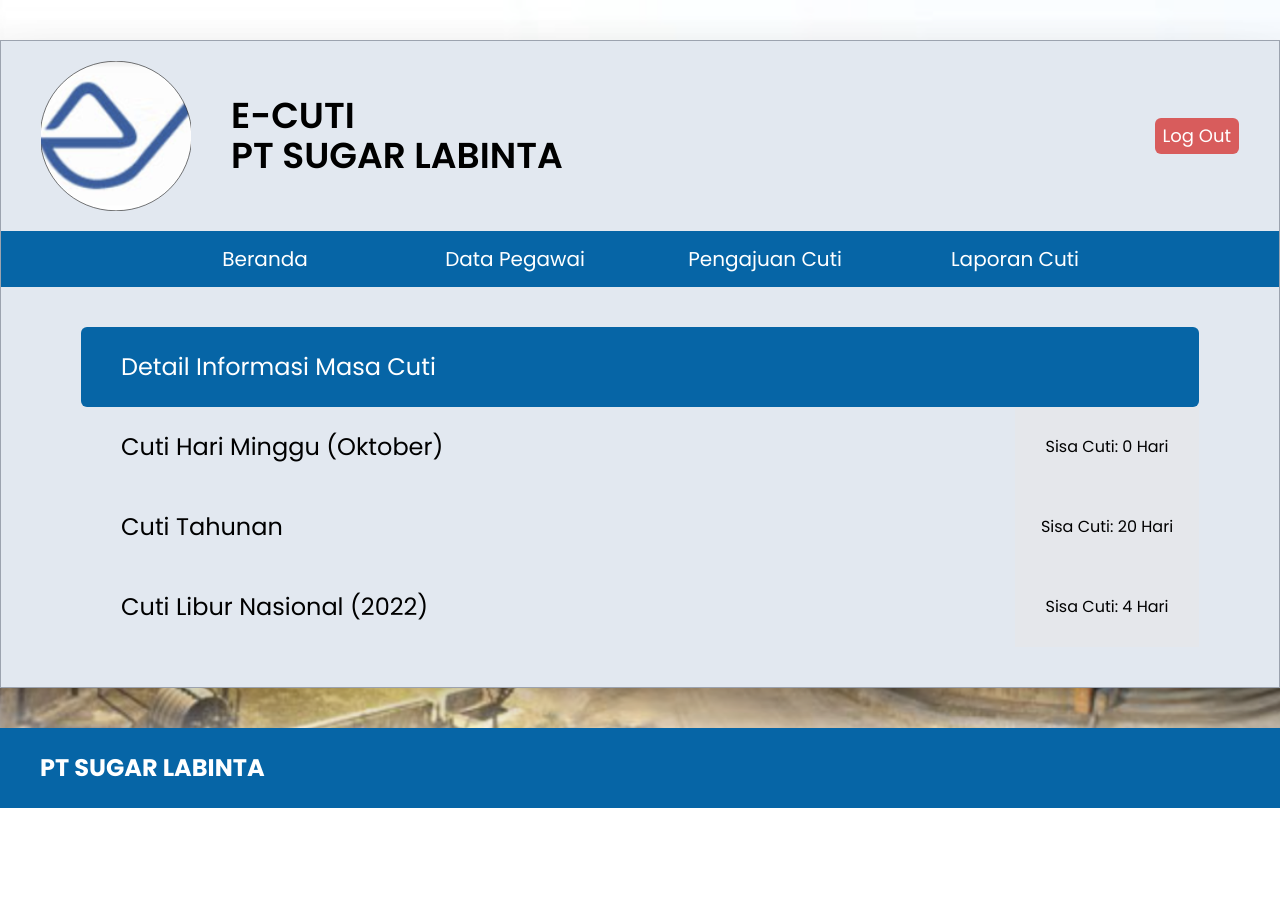
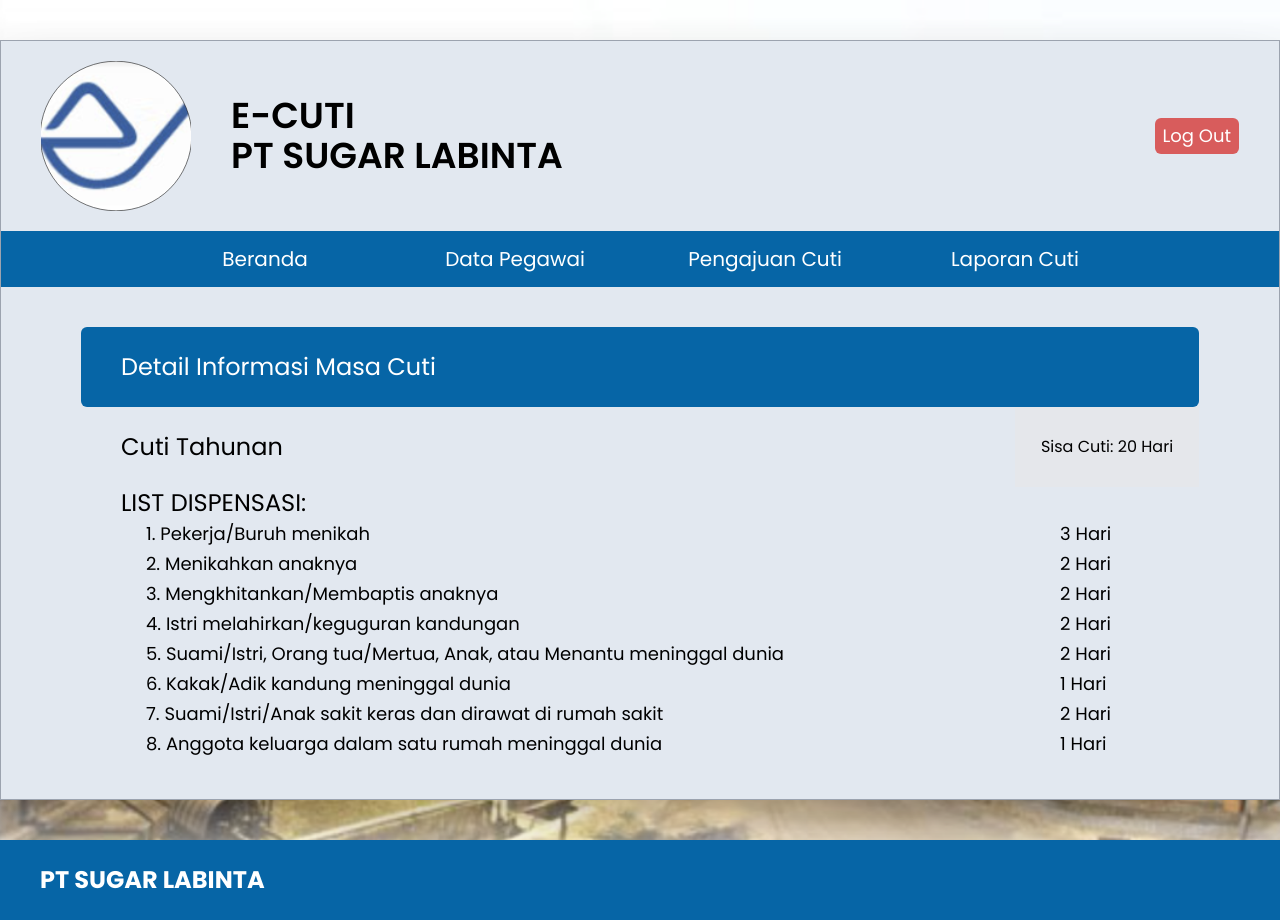
Before and after one commit to barbar17/tubes-PTI, a React (Create React App) app in the folder frontend/: page /user/informasi_masa_cuti in a window 1280 px wide. Before the commit the page ends 808 px from the top, so only its background shows below. Built offline with nearby package versions, Linux system fonts and the light colour scheme; no server answers.

Commit message:
update frontend function

```diff
--- a/frontend/src/Pages/Beranda/BerandaSuper.js
+++ b/frontend/src/Pages/Beranda/BerandaSuper.js
@@ -13,7 +13,7 @@
   const [pegawaiCuti, setPegawaiCuti] = useState('');
 
   const now = new Date();
-  const currentDate = `${now.getFullYear()}-${now.getMonth() + 1}-${now.getDate()}`
+  now.setHours(0, 0, 0, 0)
 
   const getPegawai = async () => {
     const response = await axios.get('http://localhost:5000/pegawai');
@@ -31,8 +31,12 @@
 
     let pegawaiCuti = 0;
     for (let index = 0; index < response.data.length; index++) {
-      const element = response.data[index].tglselesai;
-      if (element >= currentDate) {
+      const start = new Date(response.data[index].tglmulai);
+      start.setHours(0, 0, 0, 0)
+      const end = new Date(response.data[index].tglselesai);
+      end.setHours(0, 0, 0, 0)
+      console.log(start, now)
+      if (start <= now && now <= end) {
         pegawaiCuti += 1
       }
     }
--- a/frontend/src/Pages/DaftarPengajuanCuti/KonfirmasiSuperAdmin.js
+++ b/frontend/src/Pages/DaftarPengajuanCuti/KonfirmasiSuperAdmin.js
@@ -14,7 +14,7 @@
     const startDate = new Date(props.detailCuti.tglmulai);
     const finishDate = new Date(props.detailCuti.tglselesai);
     const totalTime = finishDate.getTime() - startDate.getTime()
-    const totalDay = -Math.ceil(totalTime / (1000 * 3600 * 24));
+    const totalDay = -Math.ceil(totalTime / (1000 * 3600 * 24)) - 1;
 
     const getSuperAdmin = async () => {
         const response = await axios.get(`http://localhost:5000/superadmin/${context.userId}`);
@@ -49,11 +49,13 @@
                 }
             });
 
-            await axios.patch(`http://localhost:5000/pegawai/totalCuti/${props.detailCuti.userid}`, { "totalCuti": totalDay }, {
-                headers: {
-                    "Content-type": "application/json"
-                }
-            });
+            if (props.detailCuti.jeniscuti !== "Cuti Dispensasi") {
+                await axios.patch(`http://localhost:5000/pegawai/totalCuti/${props.detailCuti.userid}`, { "totalCuti": totalDay }, {
+                    headers: {
+                        "Content-type": "application/json"
+                    }
+                })
+            }
         } catch (error) {
             console.log(error);
         }
--- a/frontend/src/Pages/ImformasiMasaCuti/InformasiMasaCuti.js
+++ b/frontend/src/Pages/ImformasiMasaCuti/InformasiMasaCuti.js
@@ -5,35 +5,12 @@
 function InformasiMasaCuti() {
   const props = useContext(AuthContext)
 
-  const [totalMinggu, setTotalMinggu] = useState(0);
-  const [cutiTahunan, setCutiTahunan] = useState(20);
+  const cutiTahunan = 20;
   const [cutiDiambil, setCutiDiambil] = useState('')
-
-  const daysInMonth = (month, year) => {
-    return new Date(year, month, 0).getDate();
-  }
-
-  const months = ["Januari", "Februari", "Maret", "April", "Mei", "Juni", "Juli", "Agustus", "September", "Oktober", "November", "Desember"];
-  const date = new Date()
-  const month = months[date.getMonth()]
-  const year = date.getFullYear()
-
-  const minggu = () => {
-    const date = new Date();
-    const totalDay = daysInMonth(date.getMonth(), date.getFullYear())
-    for (var i = 1; i <= totalDay; i++) {
-      var newDate = new Date(date.getFullYear(), date.getMonth(), i)
-      if (newDate.getDay() === 0) {
-        setTotalMinggu((oldTotal) => oldTotal + 1);
-      }
-    }
-
-  }
 
   const getPegawaiById = async () => {
     const response = await axios.get(`http://localhost:5000/pegawai/${props.userId}`);
     setCutiDiambil(response.data.cutidiambil)
-    minggu()
   }
 
   useEffect(() => {
@@ -46,14 +23,6 @@
       <div className="flex flex-col justify-around w-full">
         <div className="w-full bg-main h-20 flex text-white text-2xl  items-center p-10 rounded-md">Detail Informasi Masa Cuti</div>
         <div className="flex justify-around w-full">
-          <div className=" w-full h-20 flex text-2xl  items-center p-10 text-black">Cuti Hari Minggu ({month})</div>
-          <div className="flex items-center justify-center bg-gray-200 w-1/5">
-            <div className="relative inline-block text-left">
-              <div>Sisa Cuti: {totalMinggu} Hari</div>
-            </div>
-          </div>
-        </div>
-        <div className="flex justify-around w-full">
           <div className=" w-full h-20 flex text-2xl  items-center p-10 text-black">Cuti Tahunan</div>
           <div className="flex items-center justify-center bg-gray-200 w-1/5">
             <div className="relative inline-block text-left">
@@ -61,30 +30,45 @@
             </div>
           </div >
         </div >
-        {/* <div className="flex justify-around w-full">
-          <div className=" w-full h-20 flex text-2xl  items-center p-10 text-black">Cuti Izin</div>
-          <div className="flex items-center justify-center bg-gray-200 w-1/5">
-            <div className="relative inline-block text-left">
-              <div>Sisa Cuti: 9 Hari</div>
-            </div>
-          </div >
-        </div > */}
-        <div className="flex justify-around w-full">
-          <div className=" w-full h-20 flex text-2xl  items-center p-10 text-black">Cuti Libur Nasional ({year})</div>
-          <div className="flex items-center justify-center bg-gray-200 w-1/5">
-            <div className="relative inline-block text-left">
-              <div>Sisa Cuti: 4 Hari</div>
-            </div>
-          </div >
+        <div className="flex flex-col justify-around w-full">
+          <div className=" w-full flex text-2xl  items-center px-10 text-black">LIST DISPENSASI:</div>
+          <table className="mx-16 text-lg">
+            <tbody>
+              <tr >
+                <td>1. Pekerja/Buruh menikah</td>
+                <td>3 Hari</td>
+              </tr>
+              <tr >
+                <td>2. Menikahkan anaknya</td>
+                <td>2 Hari</td>
+              </tr>
+              <tr >
+                <td>3. Mengkhitankan/Membaptis anaknya</td>
+                <td>2 Hari</td>
+              </tr>
+              <tr >
+                <td>4. Istri melahirkan/keguguran kandungan</td>
+                <td>2 Hari</td>
+              </tr>
+              <tr >
+                <td>5. Suami/Istri, Orang tua/Mertua, Anak, atau Menantu meninggal dunia</td>
+                <td>2 Hari</td>
+              </tr>
+              <tr >
+                <td>6. Kakak/Adik kandung meninggal dunia</td>
+                <td>1 Hari</td>
+              </tr>
+              <tr >
+                <td>7. Suami/Istri/Anak sakit keras dan dirawat di rumah sakit</td>
+                <td>2 Hari</td>
+              </tr>
+              <tr >
+                <td>8. Anggota keluarga dalam satu rumah meninggal dunia</td>
+                <td>1  Hari</td>
+              </tr>
+            </tbody>
+          </table>
         </div >
-        {/* <div className="flex justify-around w-full">
-          <div className=" w-full h-20 flex text-2xl  items-center p-10 text-black">Cuti Dispensasi</div>
-          <div className="flex items-center justify-center bg-gray-200 w-1/5">
-            <div className="relative inline-block text-left">
-              <div>Sisa Cuti: 21 Hari</div>
-            </div>
-          </div >
-        </div > */}
       </div >
     </div >
   );
--- a/frontend/src/Pages/Pengajuan/Pengajuan.js
+++ b/frontend/src/Pages/Pengajuan/Pengajuan.js
@@ -19,13 +19,12 @@
   const [cutiDiambil, setCutiDiambil] = useState('')
   const [ttdPegawai, setTtdPegawai] = useState()
 
-  const now = new Date();
-  const currentDate = `${now.getFullYear()}-${now.getMonth() + 1}-${now.getDate()}`
+  const currentDate = new Date().toISOString().split('T')[0];
 
   const startDate = new Date(tglmulai);
   const finishDate = new Date(tglselesai);
   const totalTime = finishDate.getTime() - startDate.getTime()
-  const totalDay = Math.ceil(totalTime / (1000 * 3600 * 24));
+  const totalDay = Math.ceil(totalTime / (1000 * 3600 * 24)) + 1;
 
   const go = useNavigate()
 
@@ -50,7 +49,7 @@
 
   const savePengajuanCuti = async (event) => {
     event.preventDefault();
-    if (jatahcuti - cutiDiambil - totalDay < 0) return alert("Cuti melebihih batas hari")
+    if (jeniscuti !== "Cuti Dispensasi" && jatahcuti - cutiDiambil - totalDay < 0) return alert("Cuti melebihih batas hari")
     if (pegawaiCuti >= 3) return alert(`Sudah terdapat 3 pegawai cuti di divisi ${props.divisi}`)
     const totalDayValid = jeniscuti === "Cuti Dispensasi" ? 0 : totalDay
 
@@ -100,7 +99,7 @@
           Formulir Pengajuan Cuti
         </div>
         <form className="w-full bg-white text-xl p-10" onSubmit={savePengajuanCuti}>
-          <table className="border-separate border-spacing-y-2 border-spacing-x-5">
+          <table className="border-separate border-spacing-y-2 border-spacing-x-5 ">
             <tbody>
               <tr>
                 <td>
@@ -109,7 +108,7 @@
                 <td> :
                   <input
                     type="text"
-                    className="rounded-md ml-2 border-slate-400 border py-1 px-2 "
+                    className="rounded-md ml-2 border-slate-400 border py-1 px-2 text-gray-500"
                     value={nama}
                     disabled
                     readOnly
@@ -123,7 +122,7 @@
                 <td> :
                   <input
                     type="text"
-                    className="rounded-md ml-2 border-slate-400 border py-1 px-2"
+                    className="rounded-md ml-2 border-slate-400 border py-1 px-2 text-gray-500"
                     value={id}
                     disabled
                     readOnly
@@ -137,7 +136,7 @@
                 <td> :
                   <input
                     type="text"
-                    className="rounded-md ml-2 border-slate-400 border py-1 px-2"
+                    className="rounded-md ml-2 border-slate-400 border py-1 px-2 text-gray-500"
                     value={divisi}
                     disabled
                     readOnly
@@ -151,7 +150,7 @@
                 <td> :
                   <input
                     type="text"
-                    className="rounded-md ml-2 border-slate-400 border py-1 px-2"
+                    className="rounded-md ml-2 border-slate-400 border py-1 px-2 text-gray-500"
                     value={(jatahcuti - cutiDiambil) + " Hari"}
                     disabled
                     readOnly
@@ -183,7 +182,7 @@
                 <td>
                   <span>Tanggal Selesai</span>
                 </td>
-                <td> : <input type="date" className="form-control" onChange={(event) => setTglselesai(event.target.value)} min={currentDate} required />
+                <td> : <input type="date" className="form-control" onChange={(event) => setTglselesai(event.target.value)} min={tglmulai} required />
                 </td>
               </tr>
               <tr>
--- a/frontend/src/Pages/PopUp.js
+++ b/frontend/src/Pages/PopUp.js
@@ -10,7 +10,7 @@
   const startDate = new Date(props.detailCuti.tglmulai);
   const finishDate = new Date(props.detailCuti.tglselesai);
   const totalTime = finishDate.getTime() - startDate.getTime()
-  const totalDay = props.detailCuti.status?.includes("Ditolak") ? 0 : Math.ceil(totalTime / (1000 * 3600 * 24)) * -1;
+  const totalDay = props.detailCuti.status?.includes("Ditolak") ? 0 : (Math.ceil(totalTime / (1000 * 3600 * 24)) + 1) * -1;
 
   const deletePengajuanCuti = async (id) => {
     try {
@@ -114,9 +114,12 @@
           <p>{props.detailCuti.komentar}</p>
         </div>
         <div className="flex space-x-4">
-          <button onClick={() => deletePengajuanCuti(props.detailCuti.id)} className="text-white bg-card-red mt-5 h-8 w-24 items-center justify-center text-lg rounded-lg">
-            Hapus
-          </button>
+          {
+            props.detailCuti.status === "Diterima" ?
+              <></> : <button onClick={() => deletePengajuanCuti(props.detailCuti.id)} className="text-white bg-card-red mt-5 h-8 w-24 items-center justify-center text-lg rounded-lg">
+                Hapus
+              </button>
+          }
           <Link to={`/user/surat-cuti/${props.detailCuti.id}`} className={props.detailCuti.status === "Diterima" ? "visible" : "invisible"}>
             <button className="text-white bg-card-green mt-5 h-8 w-28 items-center justify-center text-lg rounded-lg">
               Lihat Surat
```
Also changed, not shown: frontend/src/Pages/DaftarPengajuanCuti/KonfirmasiAdmin.js (+9 -6 lines), frontend/src/Pages/SuratCuti/SuratCuti.js (+4 -3 lines), 1 other file (tests, documents, lock files or other folders).
